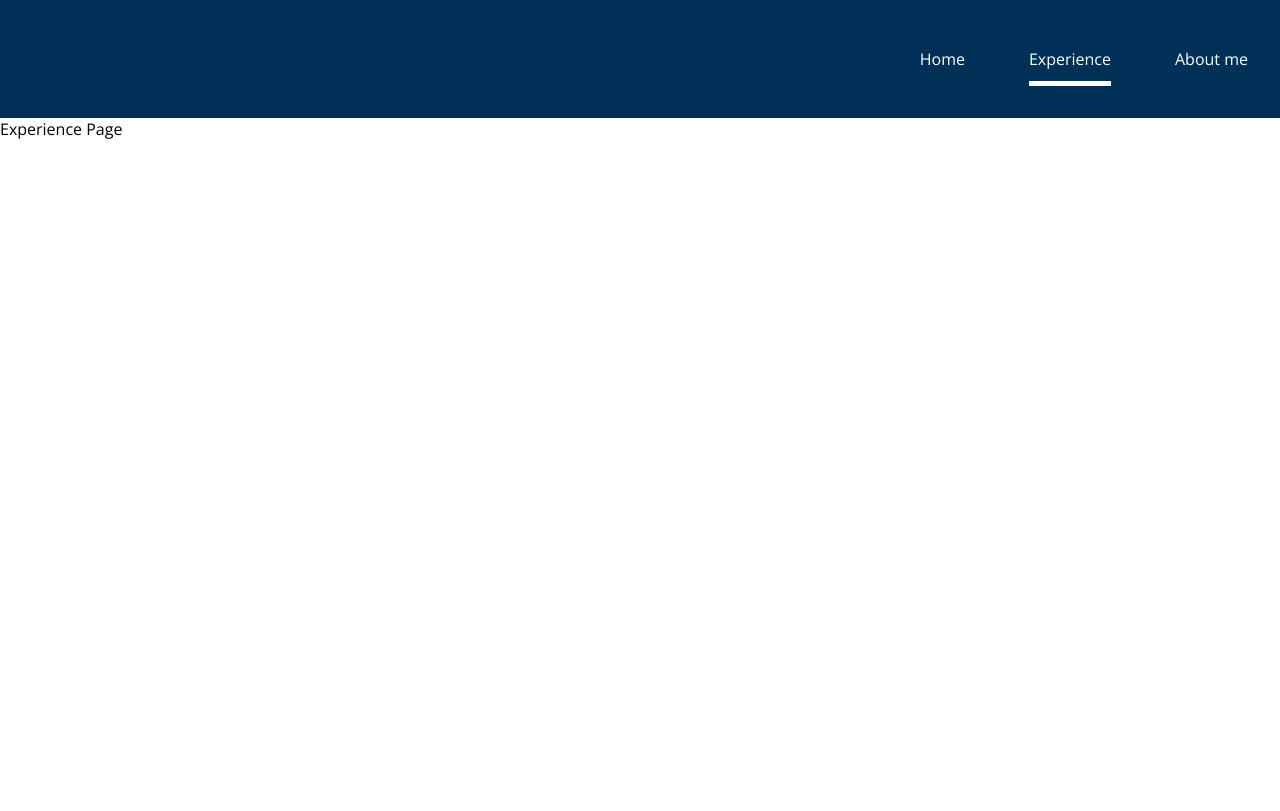
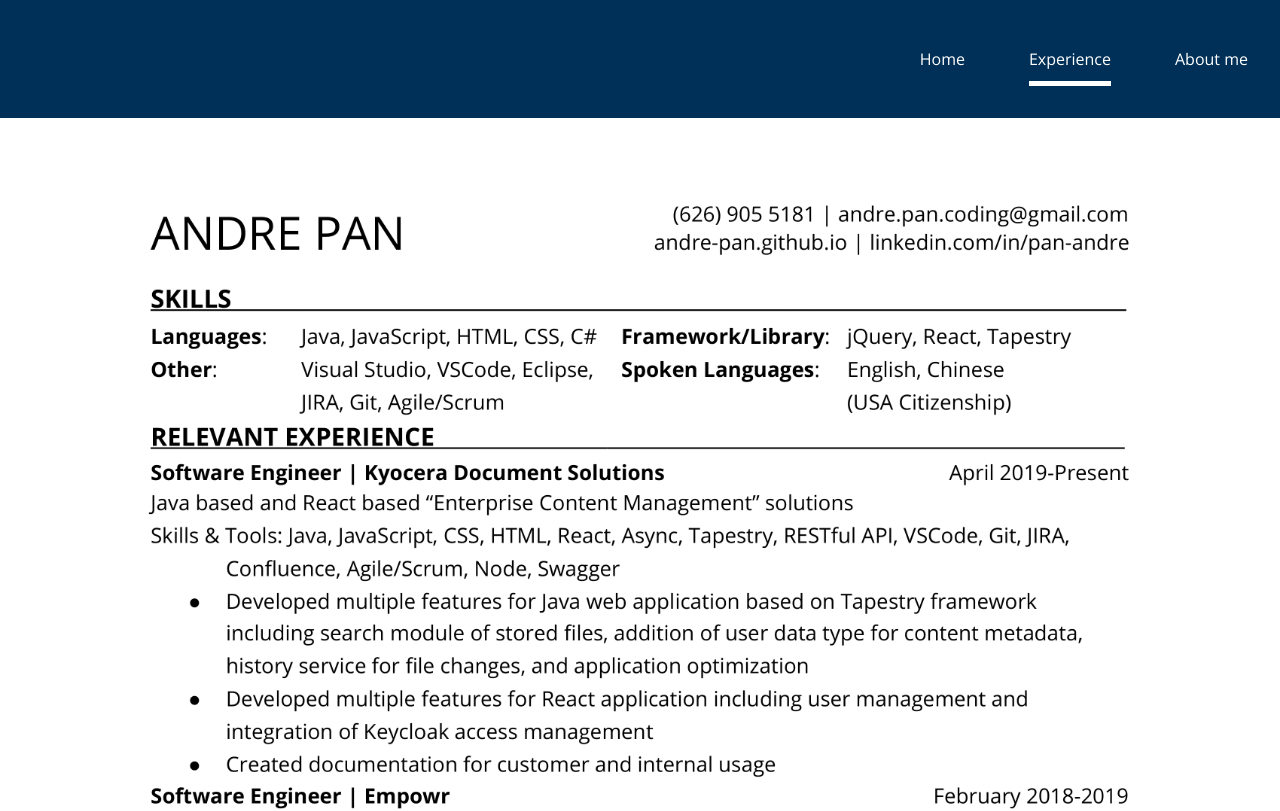
Before and after one commit to andre-pan/andre-pan.github.io, a React (Create React App) app: page /experience in a window 1280 px wide. Shown: the top 811 px of the page. Built offline with nearby package versions, Linux system fonts and the light colour scheme.

Commit message:
temp add resume to experience
needs to replace with pdf embed

```diff
--- a/src/App.css
+++ b/src/App.css
@@ -55,3 +55,13 @@ h1{
 .text-center{
   text-align: center;
 }
+
+.flex-center{
+  display: flex;
+  justify-content: center;
+}
+
+.responsive-img{
+  max-width: 100%;
+  height: auto;
+}
--- a/src/pages/Experience.js
+++ b/src/pages/Experience.js
@@ -1,9 +1,11 @@
 import React from 'react'
+import ResumeImgSrc from '../assets/Andre_Pan_Resume_2021.png';
+
 
 function ExperiencePage(){
     return (
-        <div>
-            Experience Page
+        <div className="flex-center">
+            <img src={ResumeImgSrc} className="responsive-img"/>
         </div>
     );
 }
```
Also changed, not shown: src/assets/Andre_Pan_Resume_2021.png (added), 1 other file (tests, documents, lock files or other folders).
